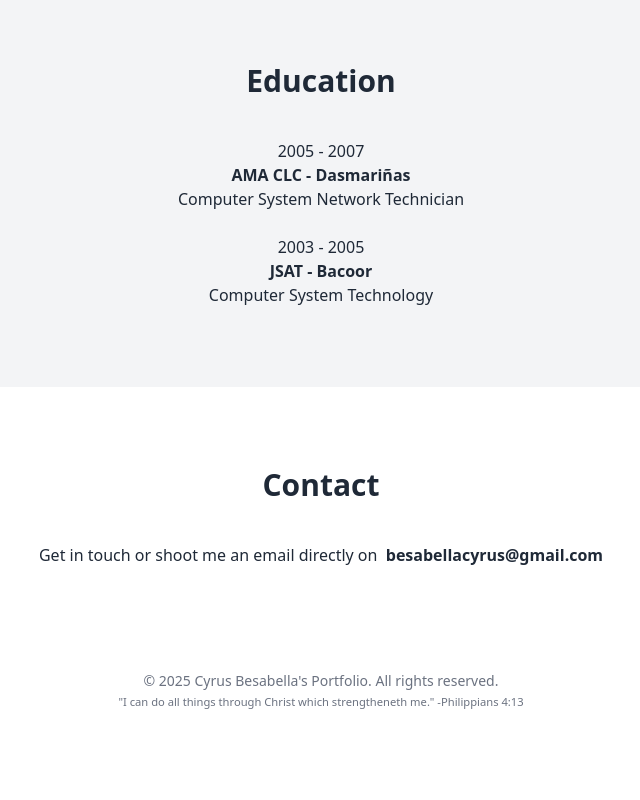
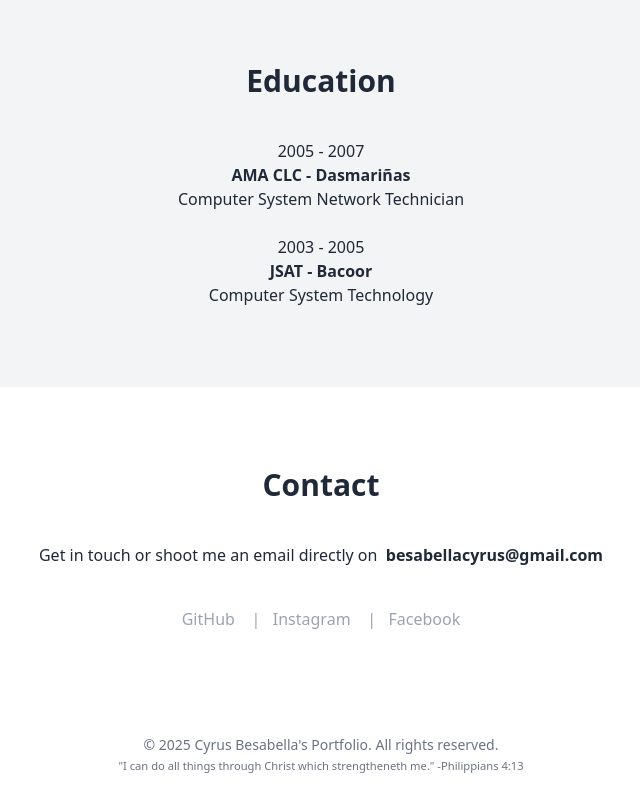
Before and after one commit to besabellacyrus/portfoliocyrusbesabella, a Next.js app: page / in a window 1280 px wide. Shown: the part 3318-4118 px from the top of the page, without its empty margins (319-959 px from the left). Before the commit the page ends 4054 px from the top, so only its background shows below. Built offline with nearby package versions, Linux system fonts and the light colour scheme.

Commit message:
add social links

```diff
--- a/app/page.tsx
+++ b/app/page.tsx
@@ -519,6 +519,22 @@ export default function Home() {
               besabellacyrus@gmail.com
             </a>
           </p>
+          <div className="mt-10 text-gray-400">
+            <a href="https://github.com/besabellacyrus" target="_blank">
+              GitHub
+            </a>
+            &nbsp; &nbsp; |&nbsp; &nbsp;
+            <a href="https://www.instagram.com/besabellasai/" target="_blank">
+              Instagram
+            </a>
+            &nbsp; &nbsp; |&nbsp; &nbsp;
+            <a
+              href="https://www.facebook.com/cyrus.besabella.9"
+              target="_blank"
+            >
+              Facebook
+            </a>
+          </div>
         </div>
       </section>
 
```
